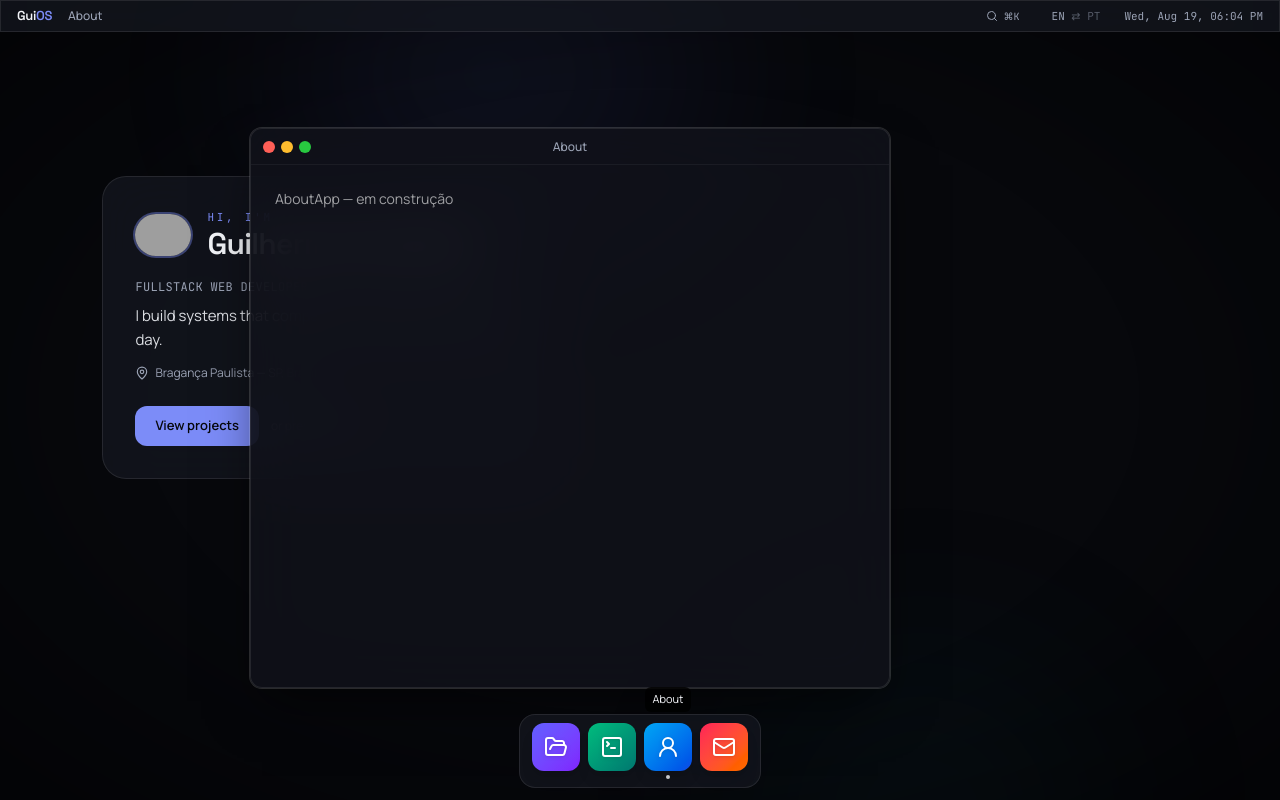
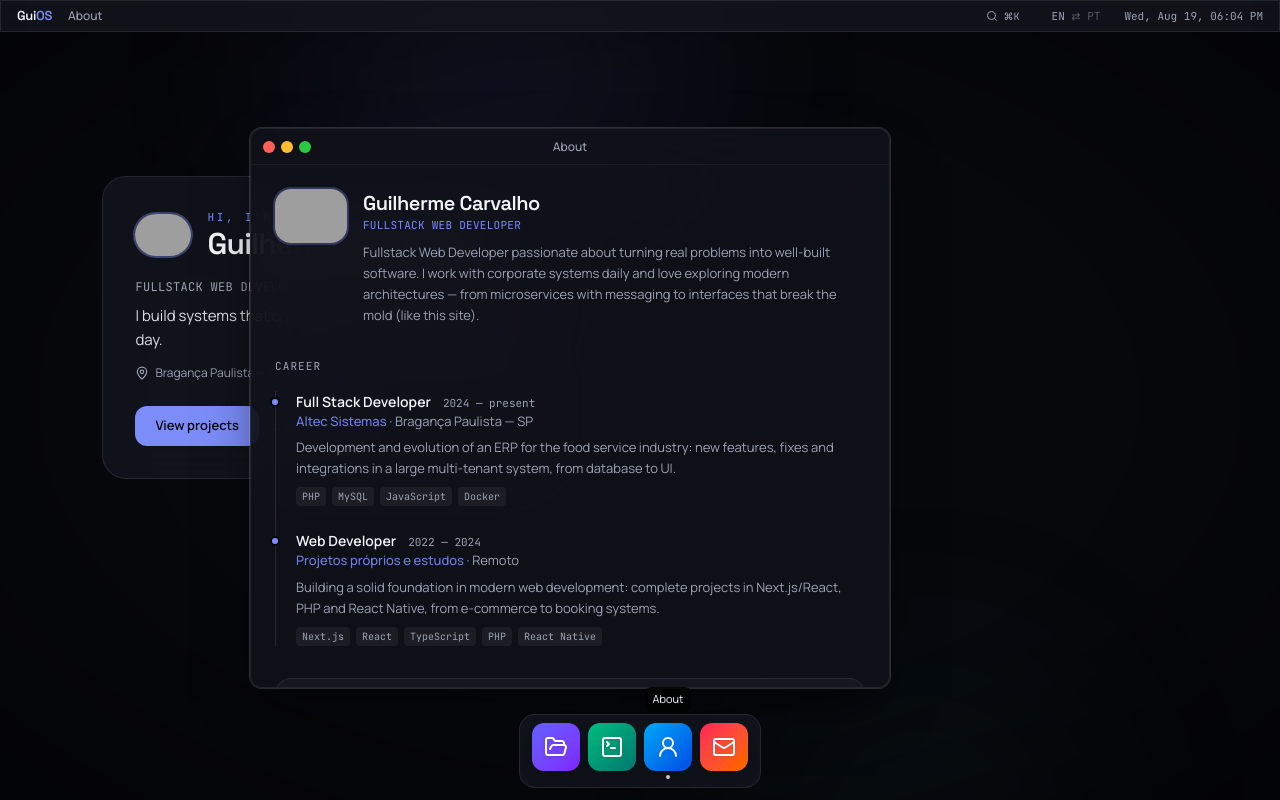
Before and after one commit to GuiCMoreira/portifolio, a Next.js app: page / in a window 1280 px wide. Both pictures are taken after a click on the button 668 px from the left and 747 px from the top of the page. Built offline with nearby package versions, Linux system fonts and the light colour scheme; grey boxes are pictures that could not be loaded.

Commit message:
PORTFOLIO | FEAT | apps Sobre (timeline + Sobre este Dev) e Contato

```diff
--- a/src/components/apps/about/AboutApp.tsx
+++ b/src/components/apps/about/AboutApp.tsx
@@ -1,5 +1,74 @@
 "use client";
 
+import Image from "next/image";
+import { useI18n } from "@/lib/i18n";
+import { career } from "@/data/career";
+import { AVATAR_URL } from "@/data/projects";
+import { AboutThisDev } from "./AboutThisDev";
+
 export function AboutApp() {
-  return <div className="p-6 text-sm text-white/60">AboutApp — em construção</div>;
+  const { t, tx } = useI18n();
+
+  return (
+    <div className="space-y-8 p-6">
+      {/* Header com avatar e bio */}
+      <header className="flex items-start gap-4">
+        <Image
+          src={AVATAR_URL}
+          alt="Guilherme Carvalho"
+          width={72}
+          height={72}
+          className="rounded-2xl ring-2 ring-accent/30"
+        />
+        <div>
+          <h2 className="font-display text-xl font-semibold tracking-tight text-text-hi">
+            Guilherme Carvalho
+          </h2>
+          <p className="font-mono text-[11px] tracking-wide text-accent uppercase">
+            {t("welcome.role")}
+          </p>
+          <p className="mt-2 text-[13px] leading-relaxed text-text-lo">{t("about.bio")}</p>
+        </div>
+      </header>
+
+      {/* Timeline de carreira */}
+      <section>
+        <h3 className="mb-4 font-mono text-[11px] tracking-widest text-text-lo uppercase">
+          {t("about.career")}
+        </h3>
+        <ol className="relative space-y-6 border-l border-white/10 pl-5">
+          {career.map((entry) => (
+            <li key={entry.id} className="relative">
+              <span
+                className="absolute top-1.5 -left-[1.6rem] h-2.5 w-2.5 rounded-full border-2 border-ink bg-accent"
+                aria-hidden
+              />
+              <div className="flex flex-wrap items-baseline gap-x-3 gap-y-0.5">
+                <h4 className="text-[14px] font-semibold text-text-hi">{tx(entry.role)}</h4>
+                <span className="font-mono text-[11px] text-text-lo">
+                  {entry.start} — {entry.end ?? t("about.present")}
+                </span>
+              </div>
+              <p className="text-[13px] font-medium text-accent/90">
+                {entry.company} · <span className="font-normal text-text-lo">{entry.location}</span>
+              </p>
+              <p className="mt-1.5 text-[13px] leading-relaxed text-text-lo">{tx(entry.summary)}</p>
+              <div className="mt-2 flex flex-wrap gap-1.5">
+                {entry.stack.map((tech) => (
+                  <span
+                    key={tech}
+                    className="rounded bg-white/6 px-1.5 py-0.5 font-mono text-[10px] text-text-lo"
+                  >
+                    {tech}
+                  </span>
+                ))}
+              </div>
+            </li>
+          ))}
+        </ol>
+      </section>
+
+      <AboutThisDev />
+    </div>
+  );
 }
--- /dev/null
+++ b/src/components/apps/about/AboutThisDev.tsx
@@ -0,0 +1,40 @@
+"use client";
+
+import { Cpu, HardDrive, MemoryStick, MonitorCog, Palette } from "lucide-react";
+import { useI18n } from "@/lib/i18n";
+import { mainStack } from "@/data/career";
+
+// Paródia do painel "Sobre este Mac".
+export function AboutThisDev() {
+  const { t } = useI18n();
+
+  const specs = [
+    { icon: MonitorCog, label: t("about.os"), value: t("about.osValue") },
+    { icon: Cpu, label: t("about.chip"), value: t("about.chipValue") },
+    { icon: MemoryStick, label: t("about.memory"), value: mainStack.slice(0, 6).join(" · ") },
+    { icon: HardDrive, label: t("about.storage"), value: t("about.storageValue") },
+    { icon: Palette, label: t("about.graphics"), value: t("about.graphicsValue") },
+  ];
+
+  return (
+    <section className="rounded-2xl border border-white/8 bg-white/[0.03] p-5">
+      <h3 className="mb-4 font-display text-[15px] font-semibold text-text-hi">
+        {t("about.thisDev")}
+      </h3>
+      <dl className="space-y-3">
+        {specs.map((spec) => {
+          const Icon = spec.icon;
+          return (
+            <div key={spec.label} className="flex items-start gap-3">
+              <Icon className="mt-0.5 h-4 w-4 shrink-0 text-accent" />
+              <div className="grid grid-cols-[90px_1fr] gap-2 text-[13px]">
+                <dt className="font-mono text-text-lo">{spec.label}</dt>
+                <dd className="text-text-hi/90">{spec.value}</dd>
+              </div>
+            </div>
+          );
+        })}
+      </dl>
+    </section>
+  );
+}
--- a/src/components/apps/contact/ContactApp.tsx
+++ b/src/components/apps/contact/ContactApp.tsx
@@ -1,5 +1,80 @@
 "use client";
 
+import { AtSign, ExternalLink } from "lucide-react";
+import { useI18n } from "@/lib/i18n";
+import { EMAIL, GITHUB_URL, LINKEDIN_URL } from "@/data/projects";
+import { GitHubIcon, LinkedInIcon } from "@/components/ui/icons";
+
 export function ContactApp() {
-  return <div className="p-6 text-sm text-white/60">ContactApp — em construção</div>;
+  const { t } = useI18n();
+
+  const channels = [
+    {
+      id: "github",
+      icon: GitHubIcon,
+      name: "GitHub",
+      handle: "@GuiCMoreira",
+      href: GITHUB_URL,
+      action: t("contact.openLink"),
+      gradient: "from-zinc-600 to-zinc-800",
+    },
+    {
+      id: "linkedin",
+      icon: LinkedInIcon,
+      name: "LinkedIn",
+      handle: "guilherme-de-carvalho-moreira",
+      href: LINKEDIN_URL,
+      action: t("contact.openLink"),
+      gradient: "from-sky-600 to-blue-800",
+    },
+    {
+      id: "email",
+      icon: AtSign,
+      name: t("contact.email"),
+      handle: EMAIL,
+      href: `mailto:${EMAIL}`,
+      action: t("contact.sendEmail"),
+      gradient: "from-rose-500 to-orange-600",
+    },
+  ];
+
+  return (
+    <div className="flex h-full flex-col p-6">
+      <h2 className="font-display text-xl font-semibold tracking-tight text-text-hi">
+        {t("contact.title")}
+      </h2>
+      <p className="mt-1 text-[13px] text-text-lo">{t("contact.subtitle")}</p>
+
+      <div className="mt-6 space-y-3">
+        {channels.map((ch) => {
+          const Icon = ch.icon;
+          return (
+            <a
+              key={ch.id}
+              href={ch.href}
+              target="_blank"
+              rel="noopener noreferrer"
+              className="group flex items-center gap-4 rounded-2xl border border-white/8 bg-white/[0.03] p-4 transition-all hover:border-white/15 hover:bg-white/[0.06]"
+            >
+              <span
+                className={`flex h-11 w-11 shrink-0 items-center justify-center rounded-xl bg-gradient-to-br ${ch.gradient}`}
+              >
+                <Icon className="h-5 w-5 text-white" />
+              </span>
+              <span className="min-w-0 flex-1">
+                <span className="block text-[14px] font-semibold text-text-hi">{ch.name}</span>
+                <span className="block truncate font-mono text-[12px] text-text-lo">
+                  {ch.handle}
+                </span>
+              </span>
+              <span className="flex items-center gap-1 text-[12px] text-text-lo transition-colors group-hover:text-accent">
+                {ch.action}
+                <ExternalLink className="h-3.5 w-3.5" />
+              </span>
+            </a>
+          );
+        })}
+      </div>
+    </div>
+  );
 }
```
